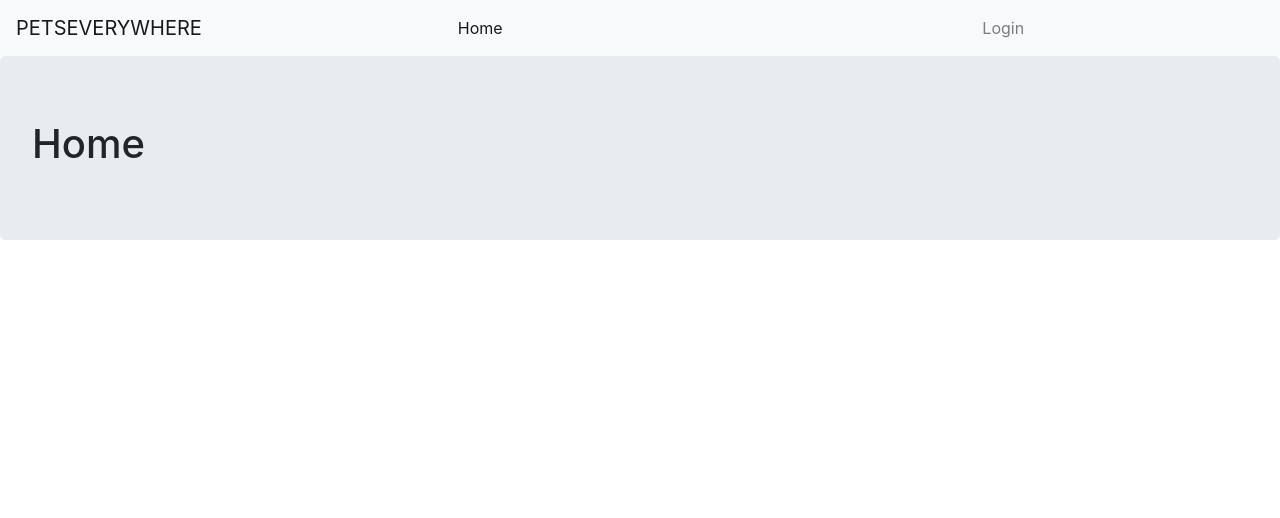
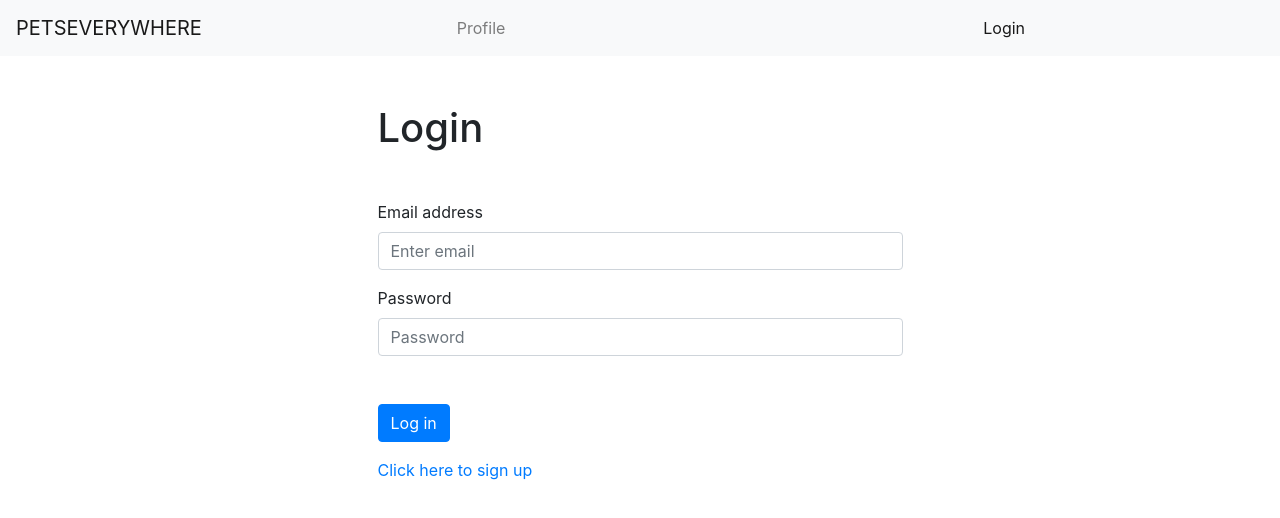
Before and after one commit to hanhngooo/PetsEverywhere--client, a React (Create React App) app: page / in a window 1280 px wide. Shown: the top 518 px of the page. Built offline with nearby package versions, Linux system fonts and the light colour scheme; no server answers.

Commit message:
adjust endpoints

```diff
--- a/src/App.js
+++ b/src/App.js
@@ -34,10 +34,10 @@ function App() {
       <MessageBox />
       {isLoading ? <Loading /> : null}
       <Switch>
-        <Route exact path="/" component={Home} />
-        {token ? <Route path="/profile" component={Profile} /> : null}
-        <Route path="/signup" component={SignUp} />
-        <Route path="/login" component={Login} />
+        {token ? <Route exact path="/home" component={Home} /> : null}
+        <Route path="/profile" component={Profile} />
+        <Route path="/signUp" component={SignUp} />
+        <Route path="/" component={Login} />
       </Switch>
     </div>
   );
--- a/src/components/Navigation/LoggedOut.js
+++ b/src/components/Navigation/LoggedOut.js
@@ -4,7 +4,7 @@ import NavbarItem from "./NavbarItem";
 export default function LoggedOut() {
   return (
     <>
-      <NavbarItem path="/login" linkText="Login" />
+      <NavbarItem path="/" linkText="Login" />
     </>
   );
 }
--- a/src/components/Navigation/index.js
+++ b/src/components/Navigation/index.js
@@ -21,8 +21,8 @@ export default function Navigation() {
       <Navbar.Toggle aria-controls="basic-navbar-nav" />
       <Navbar.Collapse id="basic-navbar-nav">
         <Nav style={{ width: "100%" }} fill>
-          <NavbarItem path="/" linkText="Home" />
-          {token ? <NavbarItem path="/profile" linkText="Profile" /> : null}
+          {token ? <NavbarItem path="/home" linkText="Home" /> : null}
+          <NavbarItem path="/profile" linkText="Profile" />
           {loginLogoutControls}
         </Nav>
       </Navbar.Collapse>
--- a/src/pages/Login/index.js
+++ b/src/pages/Login/index.js
@@ -17,7 +17,7 @@ export default function SignUp() {
 
   useEffect(() => {
     if (token !== null) {
-      history.push("/");
+      history.push("/profile");
     }
   }, [token, history]);
 
@@ -39,7 +39,7 @@ export default function SignUp() {
           <Form.Label>Email address</Form.Label>
           <Form.Control
             value={email}
-            onChange={event => setEmail(event.target.value)}
+            onChange={(event) => setEmail(event.target.value)}
             type="email"
             placeholder="Enter email"
             required
@@ -50,7 +50,7 @@ export default function SignUp() {
           <Form.Label>Password</Form.Label>
           <Form.Control
             value={password}
-            onChange={event => setPassword(event.target.value)}
+            onChange={(event) => setPassword(event.target.value)}
             type="password"
             placeholder="Password"
             required
```
